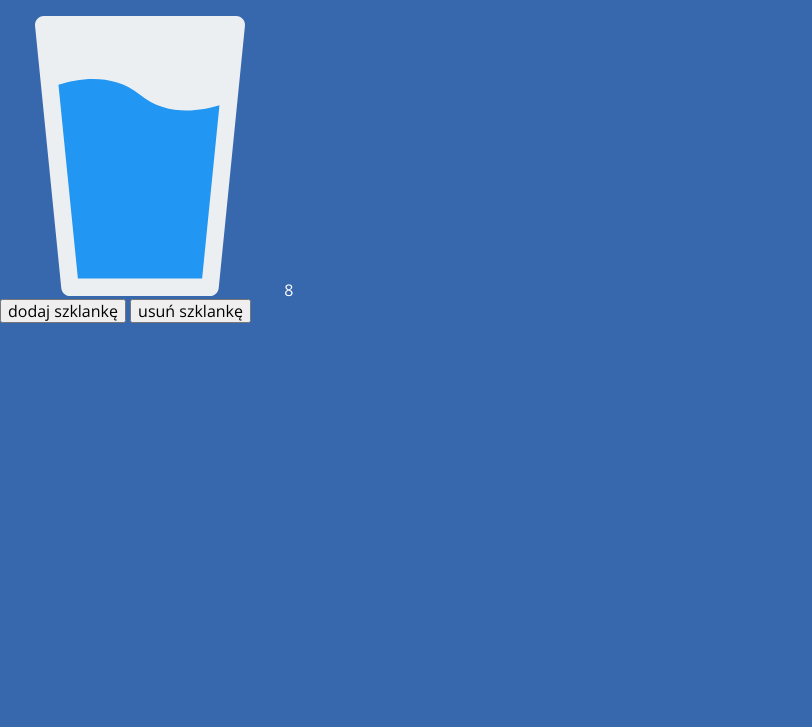
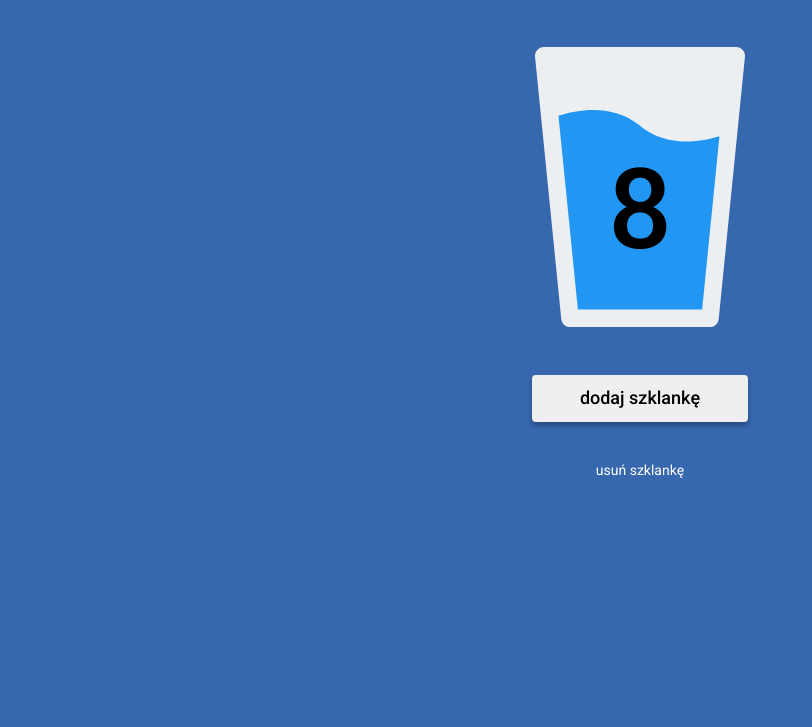
Before and after one commit to bartekrzesista/wodapp, a website built with webpack: page src/pages/index.html in a window 1280 px wide. Shown: the part 122-849 px from the top of the page, without its empty margins (0-812 px from the left). After the commit the page ends 800 px from the top, so only its background shows below. Built offline with nearby package versions, Linux system fonts and the light colour scheme.

Commit message:
style changes with little html modification

```diff
--- a/src/pages/index.html
+++ b/src/pages/index.html
@@ -143,10 +143,16 @@
   <body>
     <main class="main">
       <h1 class="main__heading">Wodapp</h1>
+
+      <div class="main__image-wrapper">
       <img class="main__image" src="/src/assets/img/water-glass.svg" alt="water glass">
-      <span class="main__image-counter">8</span>
-      <button type="button" class="main__add-btn">dodaj szklankę</button>
-      <button type="button" class="main__delete-btn">usuń szklankę</button>
+      <div class="main__counter">8</div>
+    </div>
+
+      <div class="main__btn-wrapper">
+        <button type="button" class="main__btn-add">dodaj szklankę</button>
+        <button type="button" class="main__btn-delete">usuń szklankę</button>
+      </div>
     </main>
   </body>
 </html>
--- a/src/scss/main.scss
+++ b/src/scss/main.scss
@@ -1,21 +1,79 @@
 @import "~normalize.css";
-@import url("https://fonts.googleapis.com/css2?family=Open+Sans:ital,wght@0,400;0,600;0,700;1,400&display=swap");
+@import url("https://fonts.googleapis.com/css2?family=Roboto:wght@400;500;700&display=swap");
 @import "modules/hello.scss";
 
 body {
   background-color: #3767AD;
-  color: #fff;
-  font-family: 'Open Sans', sans-serif;
+  font-family: 'Roboto', sans-serif;
+  font-weight: 500;
 }
 
 .main {
   max-width: 375px;
-  min-height: 812px;/////////////////////////////???
+  margin: 0 auto;
+  display: flex;
+  flex-direction: column;
+  align-items: center;
 
   &__heading {
     font-size: 55px;
-    font-weight: 500px;
+    color: #fff;
     text-align: center;
     line-height: 64px;
+    margin-bottom: 68px;
+  }
+
+  &__image-wrapper {
+    position: relative;
+    width: 280px;
+    height: 280px;
+  }
+
+  &__image {
+    z-index: -1;
+  }
+
+  &__counter {
+    position: absolute;
+    font-size: 112px;
+    line-height: 131px;
+    display: flex;
+    justify-content: center;
+    align-items: center;
+    top: 114px;
+    right: 96px;
+    left: 96px;
+    bottom: 68px;
+  }
+
+  &__btn-wrapper {
+    display: flex;
+    flex-direction: column;
+    align-items: center;
+  }
+
+  &__btn-add {
+    width: 216px;
+    height: 47px;
+    border-radius: 4px;
+    margin-top: 48px;
+    padding: 11px 33px 11px 33px;
+    border: none;
+    box-shadow: 0px 4px 4px rgba(0, 0, 0, 0.25);
+    font-size: 18px;
+    font-weight: 500;
+    cursor: pointer;
+  }
+
+  &__btn-delete {
+    width: 130px;
+    height: 23px;
+    margin-top: 37px;
+    border: none;
+    background-color: transparent;
+    font-size: 14px;
+    color: #fff;
+    line-height: 16px;
+    cursor: pointer;
   }
 }
```
